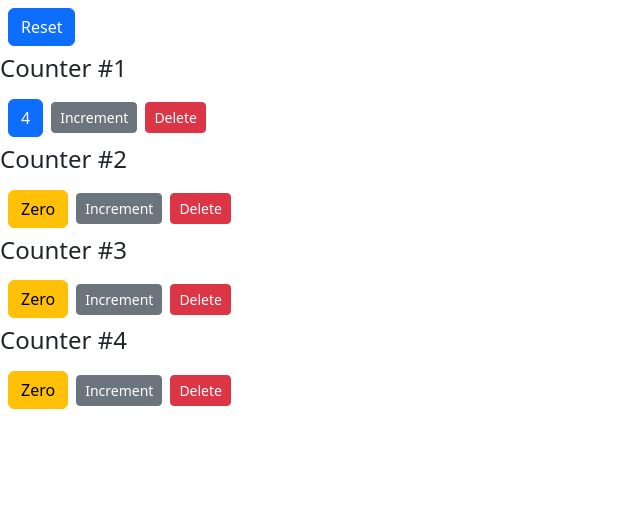
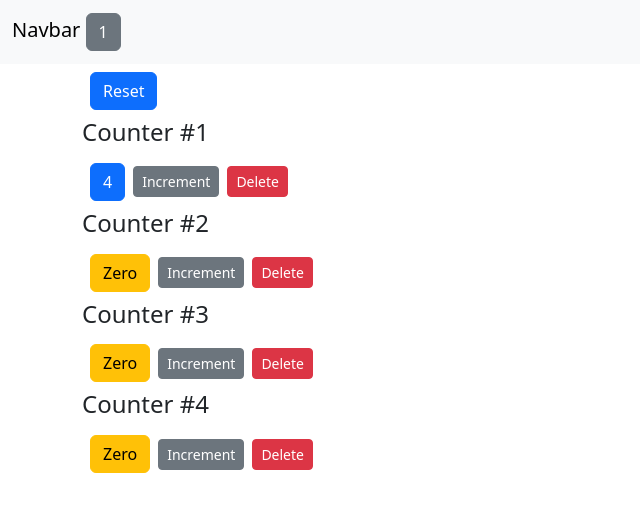
Before and after one commit to victorsnunes/React-Exercises, a React (Create React App) app in the folder 2 - Counter App/counter-app/: page / in a window 1280 px wide. Shown: the top 512 px of the page, without its empty margins (0-640 px from the left). Built offline with nearby package versions, Linux system fonts and the light colour scheme.

Commit message:
Lifting the State Up

```diff
--- a/2 - Counter App/counter-app/src/App.js
+++ b/2 - Counter App/counter-app/src/App.js
@@ -1,25 +1,56 @@
-import logo from './logo.svg';
+import React, { Component } from 'react';
+import NavBar from './components/navbar';
+import Counters from './components/counters';
 import './App.css';
 
-function App() {
-  return (
-    <div className="App">
-      <header className="App-header">
-        <img src={logo} className="App-logo" alt="logo" />
-        <p>
-          Edit <code>src/App.js</code> and save to reload.
-        </p>
-        <a
-          className="App-link"
-          href="https://reactjs.org"
-          target="_blank"
-          rel="noopener noreferrer"
-        >
-          Learn React
-        </a>
-      </header>
-    </div>
-  );
+class App extends Component {
+  state = {
+    counters: [
+      { id: 1, value: 4 },
+      { id: 2, value: 0 },
+      { id: 3, value: 0 },
+      { id: 4, value: 0 }
+    ]
+  };
+
+  handleIncrement = (counter) => {
+    const counters = [...this.state.counters];
+    const index = counters.indexOf(counter);
+    counters[index] = { ...counter };
+    counters[index].value++;
+    this.setState({ counters });
+  }
+
+  handleDelete = (counterId) => {
+    const counters = this.state.counters.filter(c => c.id !== counterId);
+    this.setState({ counters });
+  }
+
+  handleReset = () => {
+    const counters = this.state.counters.map(c => {
+      c.value = 0;
+      return c;
+    })
+    this.setState({ counters });
+  }
+
+  render() {
+    return (
+      <React.Fragment>
+        <NavBar
+          totalCounters={this.state.counters.filter(c => c.value > 0).length}
+        />
+        <main className="container">
+          <Counters
+            counters={this.state.counters}
+            onIncrement={this.handleIncrement}
+            onReset={this.handleReset}
+            onDelete={this.handleDelete}
+          />
+        </main>
+      </React.Fragment >
+    );
+  }
 }
 
 export default App;
--- a/2 - Counter App/counter-app/src/components/counters.jsx
+++ b/2 - Counter App/counter-app/src/components/counters.jsx
@@ -2,45 +2,16 @@
 import Counter from './counter';
 
 class Counters extends Component {
-    state = {
-        counters: [
-            { id: 1, value: 4 },
-            { id: 2, value: 0 },
-            { id: 3, value: 0 },
-            { id: 4, value: 0 }
-        ]
-    };
-
-    handleIncrement = (counter) => {
-        const counters = [...this.state.counters];
-        const index = counters.indexOf(counter);
-        counters[index] = { ...counter };
-        counters[index].value++;
-        this.setState({ counters });
-    }
-
-    handleDelete = (counterId) => {
-        const counters = this.state.counters.filter(c => c.id !== counterId);
-        this.setState({ counters });
-    }
-
-    handleReset = () => {
-        const counters = this.state.counters.map(c => {
-            c.value = 0;
-            return c;
-        })
-        this.setState({ counters });
-    }
 
     render() {
         return (
             <div>
-                <button onClick={this.handleReset} className="btn btn-primary btn-small m-2">Reset</button>
-                {this.state.counters.map(counter =>
+                <button onClick={this.props.onReset} className="btn btn-primary btn-small m-2">Reset</button>
+                {this.props.counters.map(counter =>
                     <Counter
                         key={counter.id}
-                        onDelete={this.handleDelete}
-                        onIncrement={this.handleIncrement}
+                        onDelete={this.props.onDelete}
+                        onIncrement={this.props.onIncrement}
                         counter={counter}
                     />)}
             </div>);
--- /dev/null
+++ b/2 - Counter App/counter-app/src/components/navbar.jsx
@@ -0,0 +1,17 @@
+import React, { Component } from 'react';
+
+class NavBar extends Component {
+    render() {
+        return (
+            <nav className="navbar navbar-light bg-light">
+                <div className="container-fluid">
+                    <a className="navbar-brand" href="#">
+                        Navbar <span className="btn btn-secondary">{this.props.totalCounters}</span>
+                    </a>
+                </div>
+            </nav>
+        );
+    }
+}
+
+export default NavBar;
--- a/2 - Counter App/counter-app/src/index.js
+++ b/2 - Counter App/counter-app/src/index.js
@@ -4,11 +4,10 @@
 import App from './App';
 import reportWebVitals from './reportWebVitals';
 import 'bootstrap/dist/css/bootstrap.css';
-import Counters from './components/counters';
 
 ReactDOM.render(
   <React.StrictMode>
-    <Counters />
+    <App />
   </React.StrictMode>,
   document.getElementById('root')
 );
```
